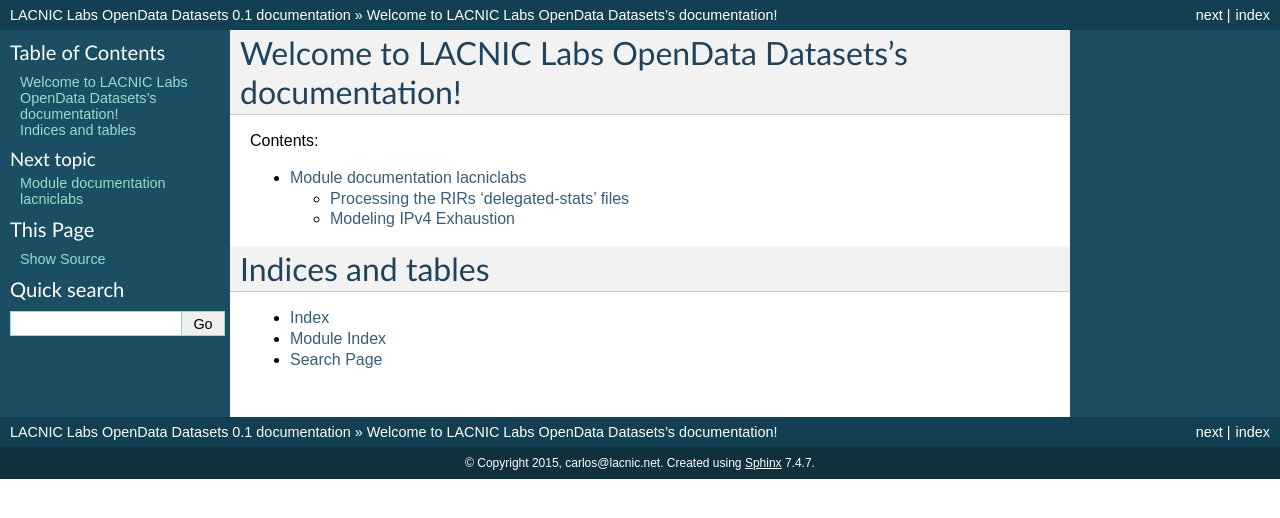
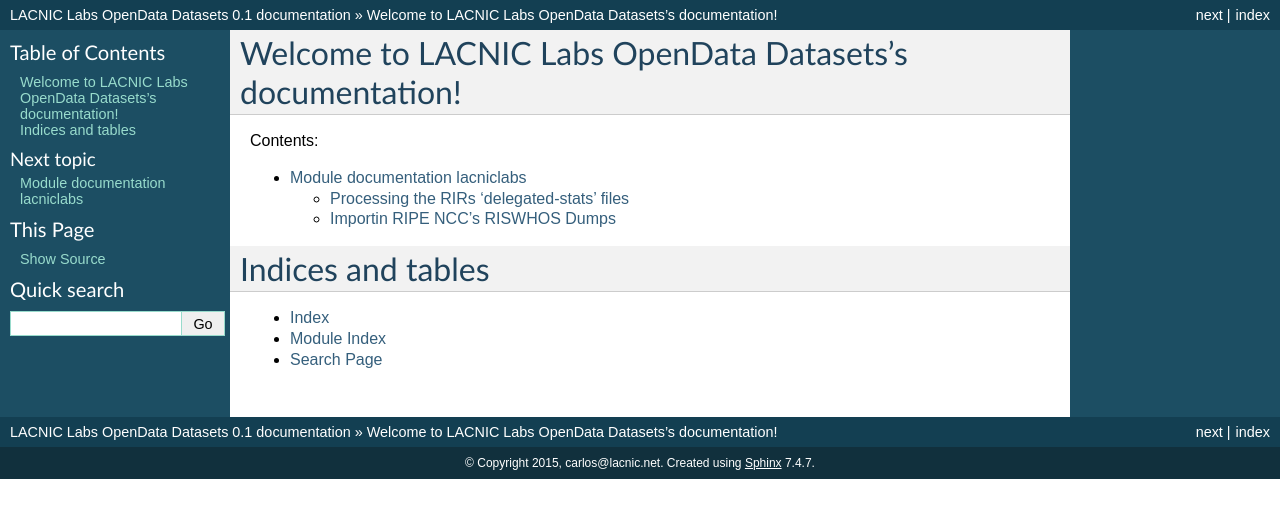
Before and after one commit to cm2c-internet-measurements/rir-netdata, a Sphinx documentation site: the page built from doc/source/index.rst, in a window 1280 px wide. Shown: the top 518 px of the page. Built offline with Sphinx 7.4.7, drawn with Linux system fonts in a browser that asks for light colours.

```diff
--- a/doc/source/lacniclabs.rst
+++ b/doc/source/lacniclabs.rst
@@ -6,20 +6,20 @@ Module documentation lacniclabs
 	:undoc-members:
 
 
-.. automodule:: lacniclabs.delegated
+.. automodule:: lacniclabs.netdata
 	:members:
 	:undoc-members:
 
 
 Processing the RIRs 'delegated-stats' files
 ^^^^^^^^^^^^^^^^^^^^^^^^^^^^^^^^^^^^^^^^^^^
-.. autoclass:: lacniclabs.delegated.delegated.delegatedStats
+.. autoclass:: lacniclabs.netdata.delegated.delegatedStats
 	:members:
 	:undoc-members:
 
 
-Modeling IPv4 Exhaustion
-^^^^^^^^^^^^^^^^^^^^^^^^
-.. automodule:: lacniclabs.ipv4models
+Importin RIPE NCC's RISWHOS Dumps
+^^^^^^^^^^^^^^^^^^^^^^^^^^^^^^^^^
+.. automodule:: lacniclabs.netdata.riswhois
 		:members:
 		:undoc-members:
```
Also changed, not shown: etc/README.md (added), 4 other files.
